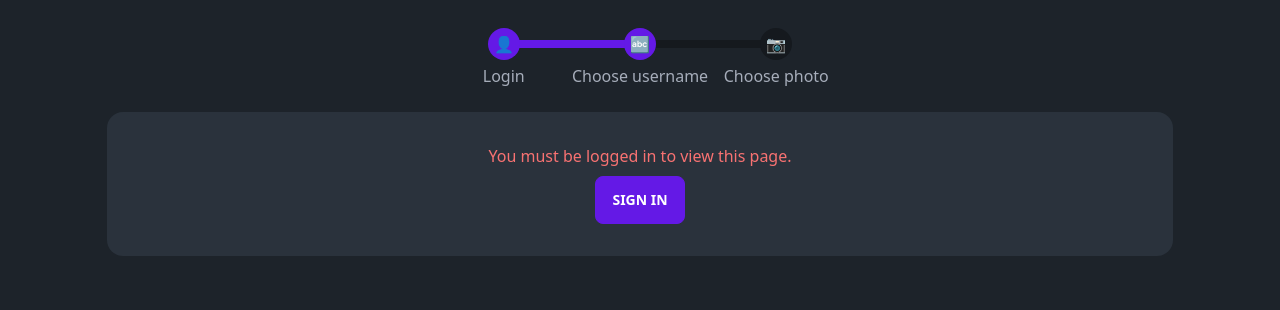
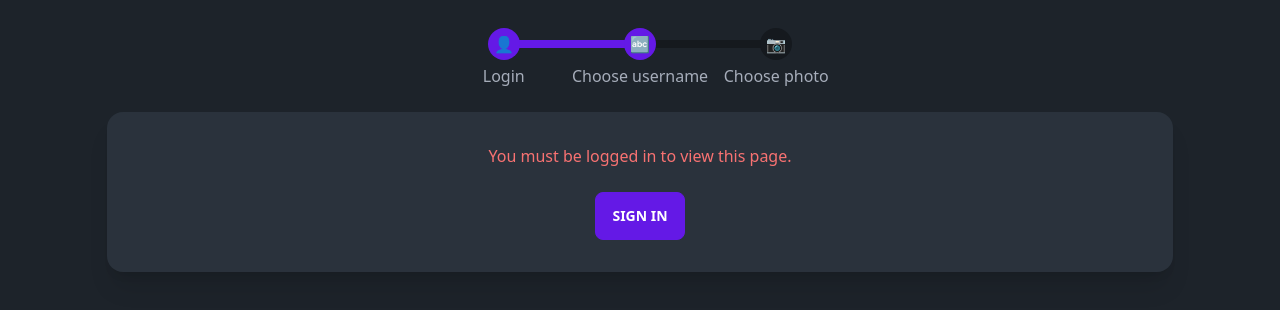
Before and after one commit to renatillas/sveltekit-fireship-course, a SvelteKit app: page /login/username in a window 1280 px wide. Shown: the top 310 px of the page. Built offline with nearby package versions, Linux system fonts and the light colour scheme; no server answers.

Commit message:
feat: ui improvements

```diff
--- a/src/routes/login/+layout.svelte
+++ b/src/routes/login/+layout.svelte
@@ -26,8 +26,8 @@
 </nav>
 
 <AnimatedRoute>
-  <main class="card bg-neutral w-5/6 mx-auto text-neutral-content">
-    <div class="card-body items-center text-center">
+  <main class="card shadow-xl bg-neutral w-5/6 mx-auto">
+    <div class="card-body gap-6 items-center text-center">
       <slot />
     </div>
   </main>
--- a/src/routes/login/username/+page.svelte
+++ b/src/routes/login/username/+page.svelte
@@ -64,11 +64,12 @@
 <AuthCheck>
   {#if $userData?.username}
     <p class="card-title">
-      Your username is <span class="text-accent font-bold"
-        >{$userData.username}</span
-      >
+      Your username is <span class="text-accent">{$userData.username}</span>
     </p>
     <p class="text-sm">(Usernames cannot be changed)</p>
+    <div class="card-actions">
+      <a class="btn btn-primary" href="photo">Upload profile image</a>
+    </div>
   {:else}
     <form
       class="w-full"
```
